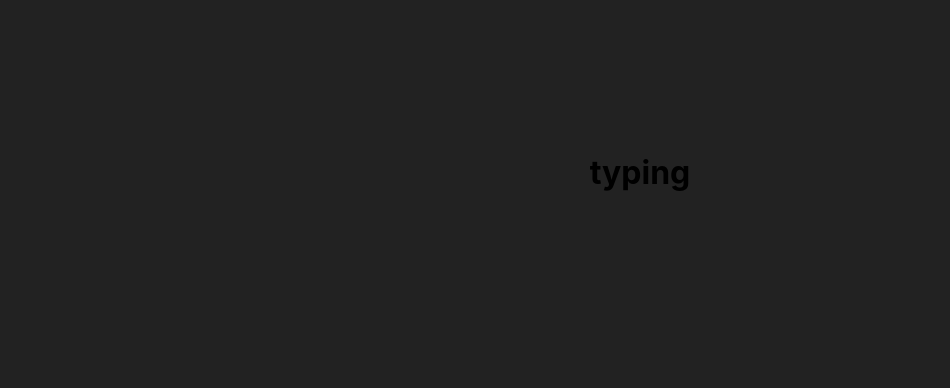
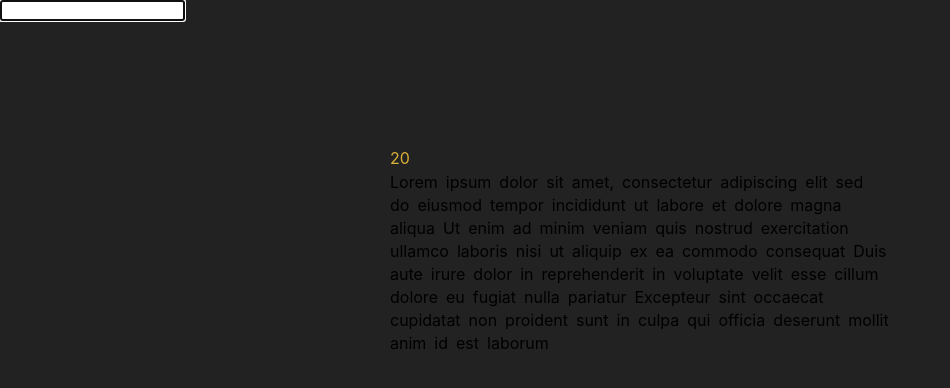
Before and after one commit to Alexander-PE/typing-game, a React (Vite) app: page / in a window 1280 px wide. Shown: the top 388 px of the page, without its empty margins (0-950 px from the left). Built offline with nearby package versions, Linux system fonts and the light colour scheme.

Commit message:
chore: Add game logic and UI elements for typing game

```diff
--- a/src/App.jsx
+++ b/src/App.jsx
@@ -1,10 +1,59 @@
+import { useRef, useEffect } from 'react'
 import './App.css'
 
 function App() {
+  const timeRef = useRef(null)
+  const paragraphRef = useRef(null)
+  const inputRef = useRef(null)
+
+  useEffect(() => {
+    startGame()
+    startEvents()
+  }, [])
+
+  const initialTime = 30
+
+  const text = 'Lorem ipsum dolor sit amet, consectetur adipiscing elit sed do eiusmod tempor incididunt ut labore et dolore magna aliqua Ut enim ad minim veniam quis nostrud exercitation ullamco laboris nisi ut aliquip ex ea commodo consequat Duis aute irure dolor in reprehenderit in voluptate velit esse cillum dolore eu fugiat nulla pariatur Excepteur sint occaecat cupidatat non proident sunt in culpa qui officia deserunt mollit anim id est laborum'
+
+  let words = []
+  let currentTime = initialTime
+
+  const startGame = () => {
+    words = text.split(' ')
+    currentTime = initialTime
+
+    timeRef.current.textContent = currentTime
+
+    paragraphRef.current.innerHTML = words.map((word, index) => {
+      const letters = word.split('')
+
+      return `<word>
+        ${letters.map(letter => `<letter>${letter}</letter>`).join('')}
+        </word>`
+    }).join('')
+
+    const intervalId = setInterval(() => {
+      currentTime--
+      timeRef.current.textContent = currentTime
+      if (currentTime === 0) {
+        clearInterval(intervalId)
+        gameOver()
+      }
+    }, 1000)
+
+  }
+  const startEvents = () => { }
+  const gameOver = () => {
+    alert('Game Over')
+  }
   return (
-    <>
-      <h1>typing</h1>
-    </>
+    <main>
+      <section id='game'>
+        <time ref={timeRef}></time>
+        <p ref={paragraphRef}></p>
+        <input autoFocus ref={inputRef} />
+      </section>
+    </main>
   )
 }
 
```
